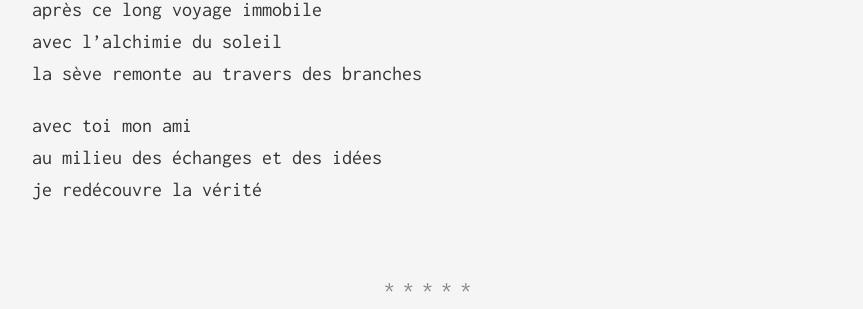
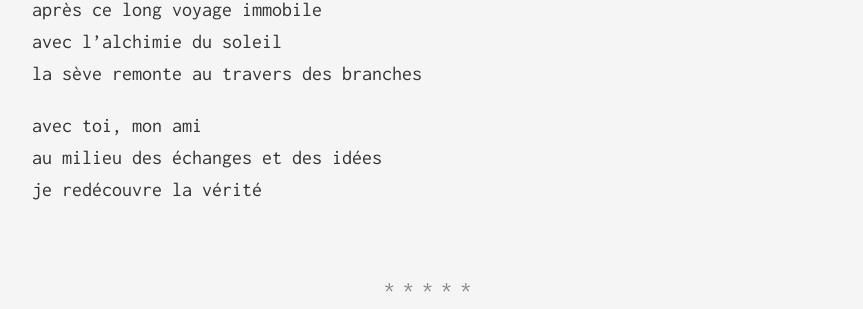
Before and after one commit to enricoJL/enricojl.github.io, a Jekyll site: the page built from _posts/2021-02-14-apres-lhiver.md, in a window 1280 px wide. Shown: the part 600-909 px from the top of the page, without its empty margins (208-1071 px from the left). Built offline with Jekyll 4.4.1, drawn with Linux system fonts in a browser that asks for light colours.

Commit message:
réécriture

```diff
--- a/_posts/2021-02-14-apres-lhiver.md
+++ b/_posts/2021-02-14-apres-lhiver.md
@@ -13,6 +13,6 @@ après ce long voyage immobile
 avec l'alchimie du soleil
 la sève remonte au travers des branches
 
-avec toi mon ami
+avec toi, mon ami
 au milieu des échanges et des idées
 je redécouvre la vérité
```
